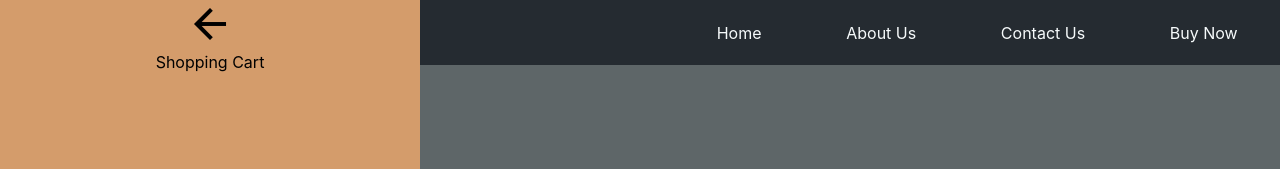
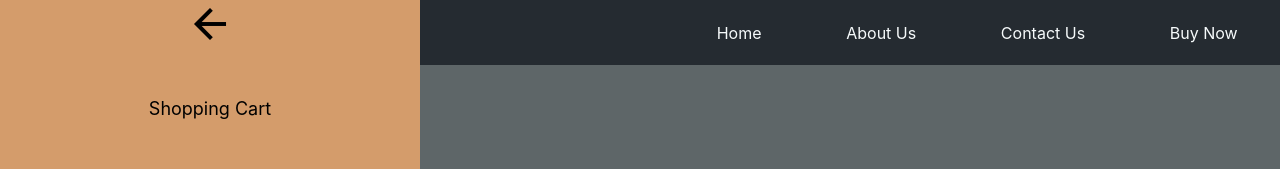
Before and after one commit to Gevork-Manukyan/student-store, a React (Create React App) app in the folder student-store-ui/: page / in a window 1280 px wide. Both pictures are taken after a click on the element "arrow_forward". Shown: the top 169 px of the page. Built offline with nearby package versions, Linux system fonts and the light colour scheme; no server answers.

Commit message:
shows items in sidebar

```diff
--- a/student-store-ui/src/components/CheckoutBar/CheckoutBar.css
+++ b/student-store-ui/src/components/CheckoutBar/CheckoutBar.css
@@ -21,6 +21,7 @@
 
 .arrow-button.open i {
     transform: rotate(180deg);
+    margin-bottom: 50px;
 }
 
 .arrow-button:hover {
@@ -31,10 +32,24 @@
 
 }
 
+.item-area {
+    padding-left: 5vw;
+}
+
+.cartTitle {
+    font-size: large;
+}
+
 .shoppingCart.closed {
     display: none;
 }
 
+.shoppingCart .cartTitle {
+    margin-bottom: 30px;
+}
+
 .item {
     display: block;
+    margin-bottom: 7px;
+    text-align: start;
 }
--- a/student-store-ui/src/components/CheckoutBar/CheckoutBar.js
+++ b/student-store-ui/src/components/CheckoutBar/CheckoutBar.js
@@ -35,8 +35,8 @@ function CheckoutBar (props) {
                 </span>
 
                 <div className={`shoppingCart ${isOpen ? "open" : "closed"}`}>
-                    <span>Shopping Cart</span>
-                    <div>
+                    <div className="cartTitle">Shopping Cart</div>
+                    <div className="item-area">
                         {renderShoppingCart()}
                     </div>
                 </div>
```
